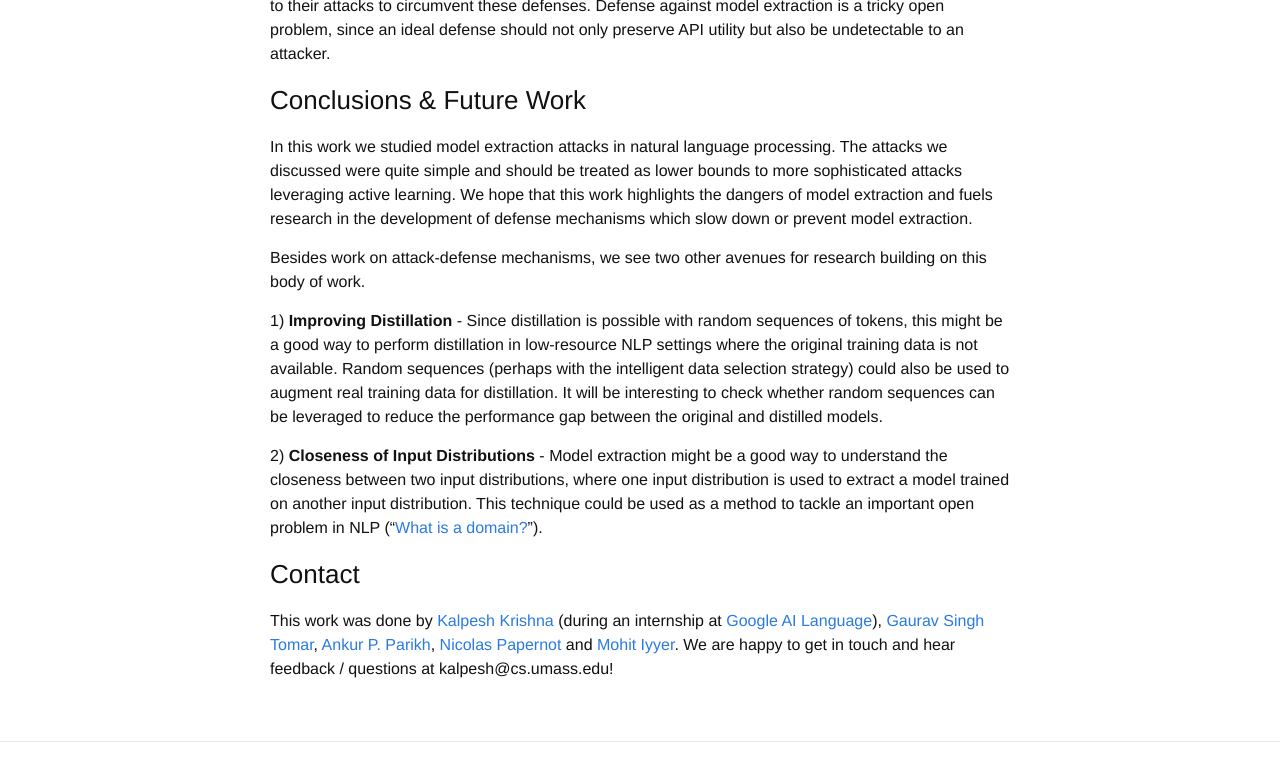
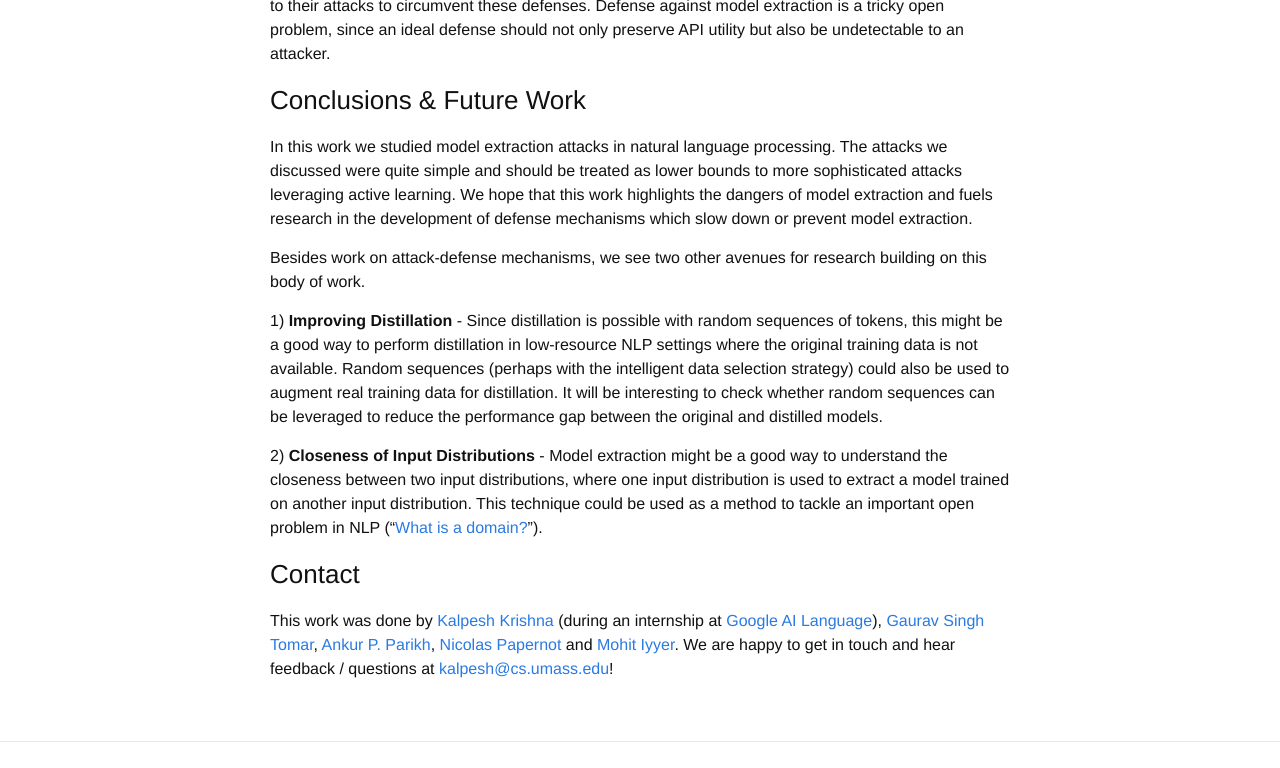
Before and after one commit to martiansideofthemoon/martiansideofthemoon.github.io, a Jekyll site: the page built from _posts/2020-02-10-model-extraction-bert.markdown, in a window 1280 px wide and 900 px high, scrolled down 3241 px, cut to the strip 0-768 px from the top of the window. Built offline with Jekyll 4.4.1, drawn with Linux system fonts in a browser that asks for light colours; comment, search, counter and statistics services are not loaded; part of the change alters nothing that is shown.

```diff
--- a/_posts/2020-02-10-model-extraction-bert.markdown
+++ b/_posts/2020-02-10-model-extraction-bert.markdown
@@ -95,4 +95,4 @@ Besides work on attack-defense mechanisms, we see two other avenues for research
 
 ### Contact
 
-This work was done by [Kalpesh Krishna](http://martiansideofthemoon.github.io/) (during an internship at [Google AI Language](https://research.google/teams/language/)), [Gaurav Singh Tomar](https://research.google/people/GauravSinghTomar/), [Ankur P. Parikh](https://research.google/people/104995/), [Nicolas Papernot](https://www.papernot.fr/) and [Mohit Iyyer](https://people.cs.umass.edu/~miyyer/). We are happy to get in touch and hear feedback / questions at kalpesh@cs.umass.edu!
+This work was done by [Kalpesh Krishna](http://martiansideofthemoon.github.io/) (during an internship at [Google AI Language](https://research.google/teams/language/)), [Gaurav Singh Tomar](https://research.google/people/GauravSinghTomar/), [Ankur P. Parikh](https://research.google/people/104995/), [Nicolas Papernot](https://www.papernot.fr/) and [Mohit Iyyer](https://people.cs.umass.edu/~miyyer/). We are happy to get in touch and hear feedback / questions at [kalpesh@cs.umass.edu](mailto:kalpesh@cs.umass.edu)!
```
